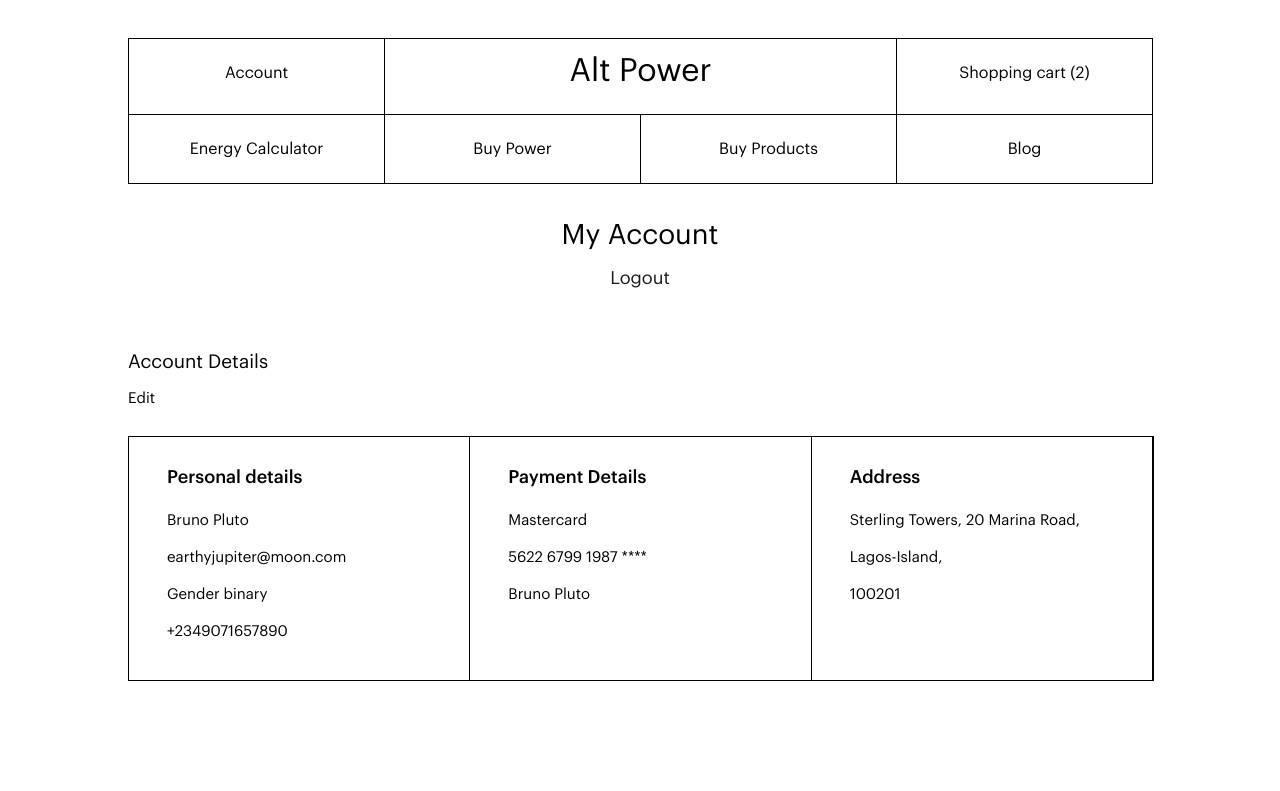
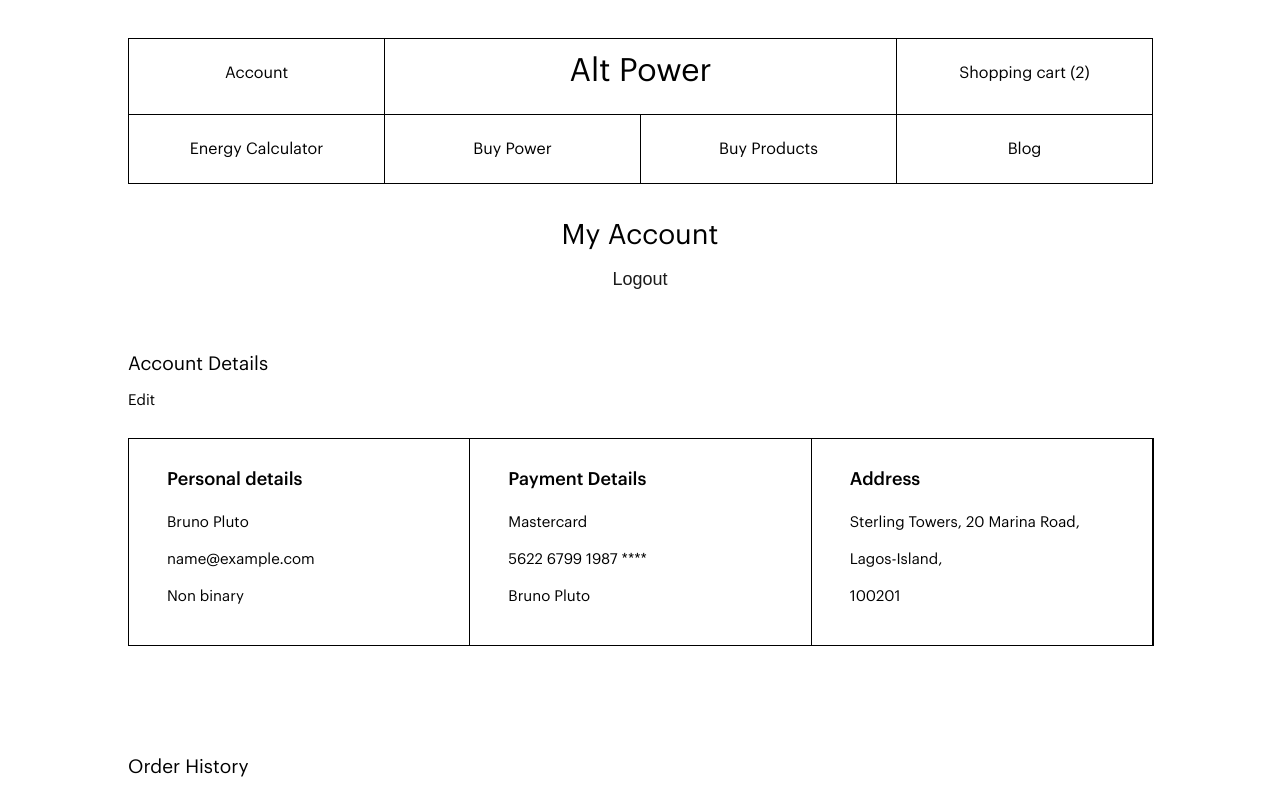
Before and after one commit to Phumbie/imperium-deprecated, a Vue app: page /my-account in a window 1280 px wide. Shown: the top 791 px of the page. Built offline with nearby package versions, Linux system fonts and the light colour scheme; sample sign-in values are in the browser's storage; what vue-js-modal would draw is missing.

Commit message:
add logout functionality & get user account details from local storage

```diff
--- a/src/components/UserAccount.vue
+++ b/src/components/UserAccount.vue
@@ -1,16 +1,16 @@
 <template>
   <div id="user-account">
     <div class="header-text-28">My Account</div>
-    <router-link to="login" class="small-text">Logout</router-link>
+    <button class="button-logout small-text" @click="logout()">Logout</button>
     <div class="section-title">Account Details</div>
     <span class="text-edit">Edit</span>
     <div class="details-container">
       <div class="box">
         <div class="small-header-text">Personal details</div>
         <div class="info-text">Bruno Pluto</div>
-        <div class="info-text">earthyjupiter@moon.com</div>
-        <div class="info-text">Gender binary</div>
-        <div class="info-text">+2349071657890</div>
+        <div class="info-text">{{ userDetails.email }}</div>
+        <div class="info-text">Non binary</div>
+        <div class="info-text">{{ userDetails.phone_number }}</div>
       </div>
       <div class="box">
         <div class="small-header-text">Payment Details</div>
@@ -48,11 +48,23 @@
 export default {
   data () {
     return {
+      userDetails: ""
     }
   },
+  mounted(){
+    if(!localStorage.getItem("user_details")) {
+      this.navigateTo("login");
+      return;
+    }
 
+    this.userDetails = JSON.parse(localStorage.getItem('user_details'));
+  },
   methods: {
-    goTo(page) {
+    logout(){
+      localStorage.clear();
+      this.navigateTo('login');
+    },
+    navigateTo(page) {
       this.$router.push(page);
     },
   }
@@ -115,5 +127,11 @@
     color: #1d1d1d;
   }
 
+  .button-logout{
+    width: 100px;
+    // margin: 0 auto;
+    background: transparent;
+    border: none;
+  }
 }
 </style>
```
